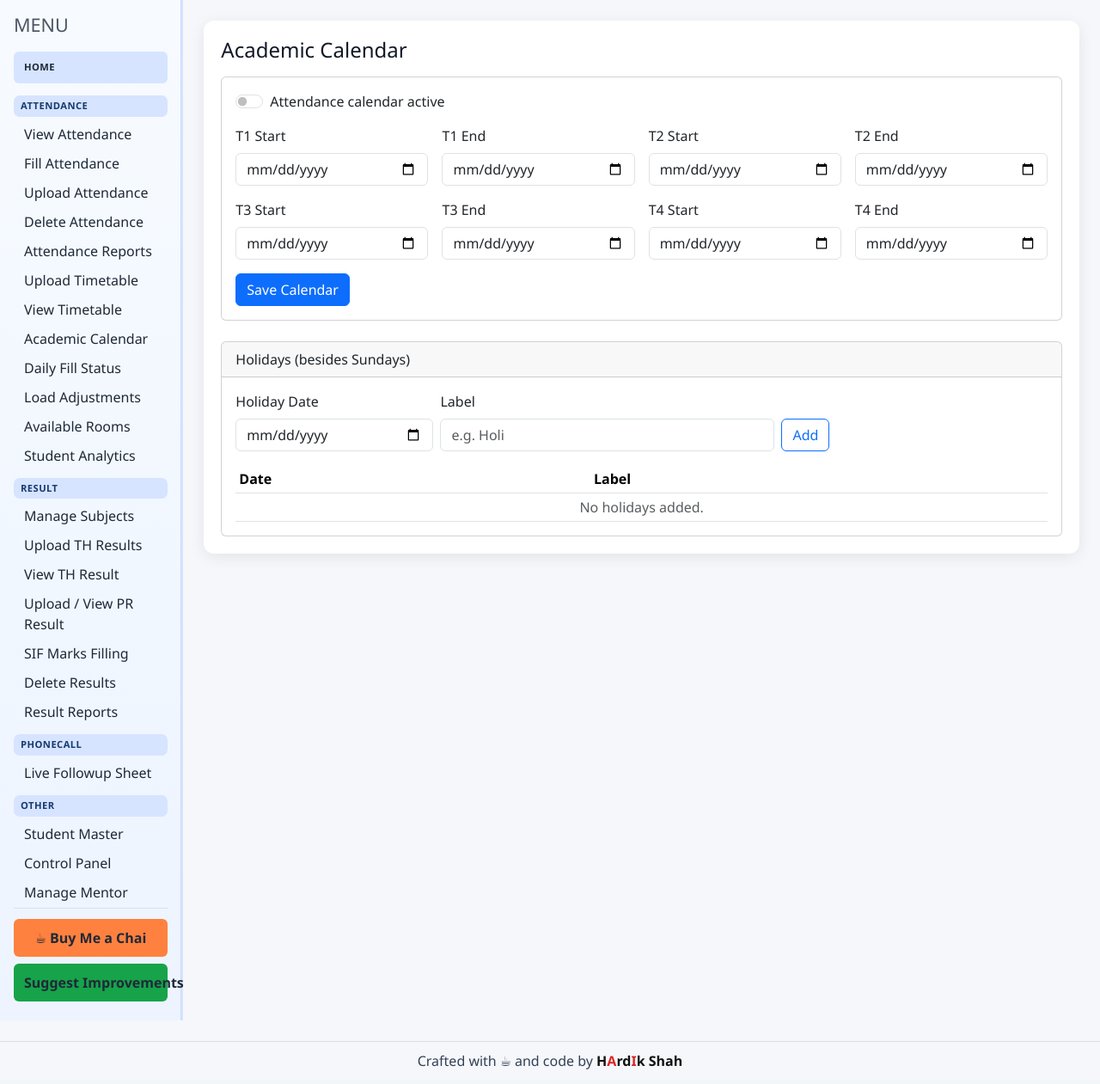
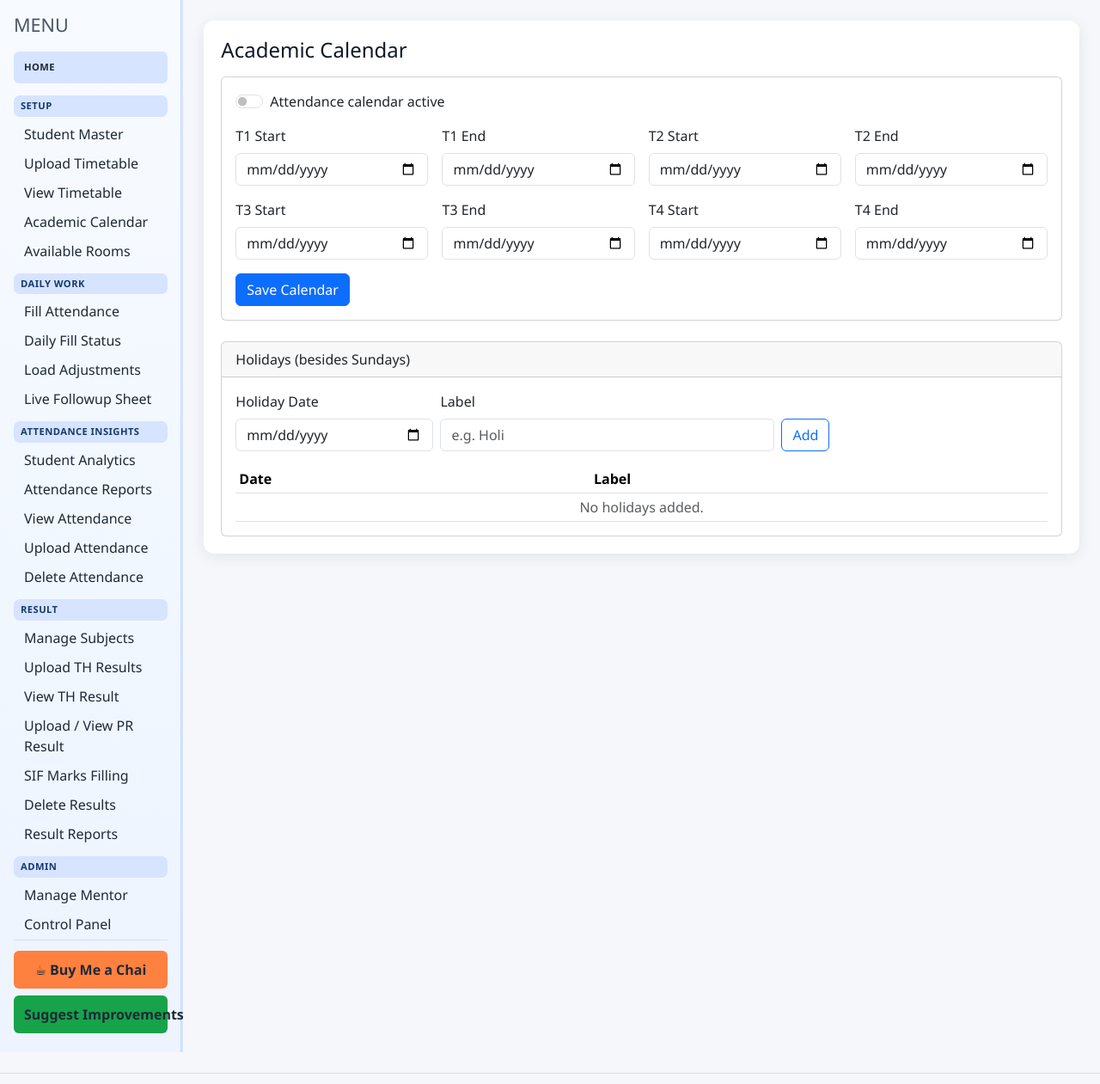
Before and after one commit to hi8866749627-sudo/HiMentor, a Django app: page /academic-calendar/ in a window 1280 px wide. Shown: the part 70-1331 px from the top of the page at 86% size. Run offline with Django 5.2, Linux system fonts and the light colour scheme; a user stored in the database is signed in; data comes from the database, SQL or seed files in the repository; data that the repository does not hold is empty; some libraries are stand-ins or nearby versions.

Commit message:
Reorganize coordinator sidebar navigation

```diff
--- a/core/templates/base.html
+++ b/core/templates/base.html
@@ -565,19 +565,25 @@
                 {% else %}
                 <a href="/home/" class="menu-group d-block text-decoration-none">Home</a>
 
-                <div class="menu-group">Attendance</div>
-                <a href="/view-attendance/" class="d-block mb-2">View Attendance</a>
-                <a href="/coordinator-mark-attendance/" class="d-block mb-2">Fill Attendance</a>
-                <a href="/upload-attendance/" class="d-block mb-2">Upload Attendance</a>
-                <a href="/delete-week/" class="d-block mb-2">Delete Attendance</a>
-                <a href="/reports/" class="d-block mb-2">Attendance Reports</a>
+                <div class="menu-group">Setup</div>
+                <a href="/upload-students/" class="d-block mb-2">Student Master</a>
                 <a href="/upload-timetable/" class="d-block mb-2">Upload Timetable</a>
                 <a href="/view-timetable/" class="d-block mb-2">View Timetable</a>
                 <a href="/academic-calendar/" class="d-block mb-2">Academic Calendar</a>
+                <a href="/manage-rooms/" class="d-block mb-2">Available Rooms</a>
+
+                <div class="menu-group">Daily Work</div>
+                <a href="/coordinator-mark-attendance/" class="d-block mb-2">Fill Attendance</a>
                 <a href="/attendance-fill-status/" class="d-block mb-2">Daily Fill Status</a>
                 <a href="/coordinator-adjustments/" class="d-block mb-2">Load Adjustments</a>
-                <a href="/manage-rooms/" class="d-block mb-2">Available Rooms</a>
+                <a href="/live-followup-sheet/" class="d-block mb-2">Live Followup Sheet</a>
+
+                <div class="menu-group">Attendance Insights</div>
                 <a href="/attendance-analytics/" class="d-block mb-2">Student Analytics</a>
+                <a href="/reports/" class="d-block mb-2">Attendance Reports</a>
+                <a href="/view-attendance/" class="d-block mb-2">View Attendance</a>
+                <a href="/upload-attendance/" class="d-block mb-2">Upload Attendance</a>
+                <a href="/delete-week/" class="d-block mb-2">Delete Attendance</a>
 
                 <div class="menu-group">Result</div>
                 <a href="/subjects/" class="d-block mb-2">Manage Subjects</a>
@@ -588,13 +594,9 @@
                 <a href="/delete-results/" class="d-block mb-2">Delete Results</a>
                 <a href="/result-reports/" class="d-block mb-2">Result Reports</a>
 
-                <div class="menu-group">Phonecall</div>
-                <a href="/live-followup-sheet/" class="d-block mb-2">Live Followup Sheet</a>
-
-                <div class="menu-group">Other</div>
-                <a href="/upload-students/" class="d-block mb-2">Student Master</a>
+                <div class="menu-group">Admin</div>
+                <a href="/manage-mentors/" class="d-block mb-2">Manage Mentor</a>
                 <a href="/control-panel/" class="d-block mb-2">Control Panel</a>
-                <a href="/manage-mentors/" class="d-block mb-2">Manage Mentor</a>
                 {% endif %}
                 <div class="menu-bottom">
                     <a href="upi://pay?pa=8866749627@upi&pn=Hardik%20Shah&am=15&cu=INR&tn=Cutting%20Chai"
```
